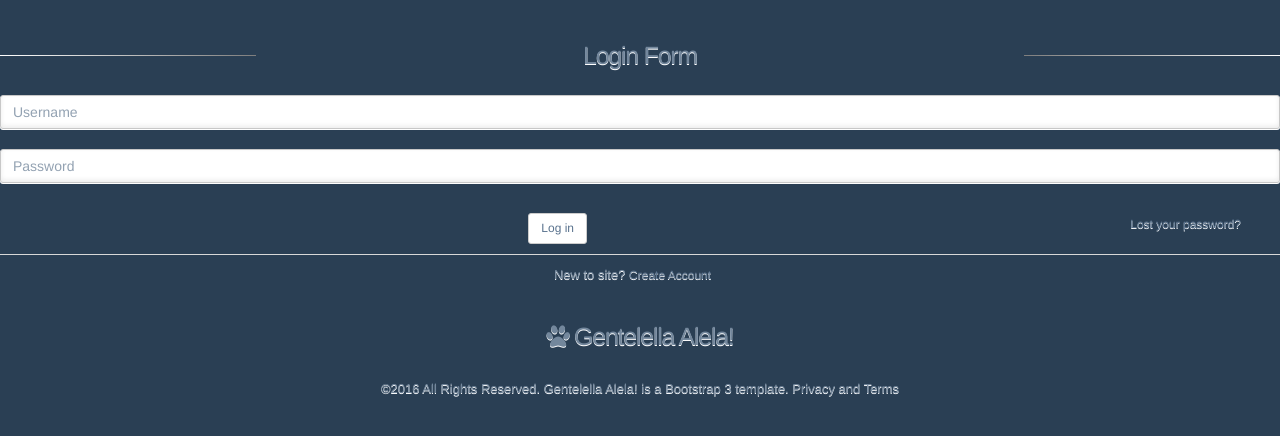
After one commit to ad1cted/Bheterin, a Django app: template bheterin/panel/templates/login.html in a window 1280 px wide. The commit adds this page. Shown: the top 436 px of the page. Run offline with Django 3.2, Linux system fonts and the light colour scheme; the template is opened without the code that fills it, so the values that code supplies are empty; parts of the project's set-up code (start-up, migrations or seed data) failed here and were passed over; some libraries are stand-ins or nearby versions.

Commit message:
Agregando login

```diff
--- a/bheterin/panel/templates/base.html
+++ b/bheterin/panel/templates/base.html
@@ -99,7 +99,8 @@
 
 
                     </div>
-                                  </div>
+
+                </div>
             </div>
 
             <!-- top navigation -->
--- /dev/null
+++ b/bheterin/panel/templates/login.html
@@ -0,0 +1,122 @@
+{% load static %}
+<!DOCTYPE html>
+<html lang="en">
+  <head>
+    <meta http-equiv="Content-Type" content="text/html; charset=UTF-8">
+     <!-- Meta, title, CSS, favicons, etc. -->
+     <meta charset="utf-8">
+     <meta http-equiv="X-UA-Compatible" content="IE=edge">
+     <meta name="viewport" content="width=device-width, initial-scale=1">
+
+    <title> Bheterin </title>
+
+    <!-- Bootstrap core CSS -->
+
+    <link href="{% static 'css/bootstrap.min.css' %}" rel="stylesheet">
+
+    <link href="{% static 'fonts/css/font-awesome.min.css' %}" rel="stylesheet">
+    <link href="{% static 'css/animate.min.css' %}" rel="stylesheet">
+
+    <!-- Custom styling plus plugins -->
+    <link href="{% static 'css/custom.css' %}" rel="stylesheet">
+    <link rel="stylesheet" type="text/css" href="{% static 'css/maps/jquery-jvectormap-2.0.1.css' %}" />
+    <link href="{% static 'css/icheck/flat/green.css' %}" rel="stylesheet" />
+    <link href="{% static 'css/floatexamples.css' %}" rel="stylesheet" type="text/css" />
+
+    <script src="{% static 'js/jquery.min.js' %}"></script>
+    <script src="{% static 'js/nprogress.js' %}"></script>
+    <script>
+        NProgress.start();
+    </script>
+
+    <!--[if lt IE 9]>
+        <script src="../assets/js/ie8-responsive-file-warning.js"></script>
+        <![endif]-->
+
+    <!-- HTML5 shim and Respond.js for IE8 support of HTML5 elements and media queries -->
+    <!--[if lt IE 9]>
+          <script src="https://oss.maxcdn.com/html5shiv/3.7.2/html5shiv.min.js"></script>
+          <script src="https://oss.maxcdn.com/respond/1.4.2/respond.min.js"></script>
+        <![endif]-->
+
+  </head>
+
+  <body class="login">
+    <div>
+      <a class="hiddenanchor" id="signup"></a>
+      <a class="hiddenanchor" id="signin"></a>
+
+      <div class="login_wrapper">
+        <div class="animate form login_form">
+          <section class="login_content">
+            <form>
+              <h1>Login Form</h1>
+              <div>
+                <input type="text" class="form-control" placeholder="Username" required="" />
+              </div>
+              <div>
+                <input type="password" class="form-control" placeholder="Password" required="" />
+              </div>
+              <div>
+                <a class="btn btn-default submit" href="index.html">Log in</a>
+                <a class="reset_pass" href="#">Lost your password?</a>
+              </div>
+
+              <div class="clearfix"></div>
+
+              <div class="separator">
+                <p class="change_link">New to site?
+                  <a href="#signup" class="to_register"> Create Account </a>
+                </p>
+
+                <div class="clearfix"></div>
+                <br />
+
+                <div>
+                  <h1><i class="fa fa-paw"></i> Gentelella Alela!</h1>
+                  <p>©2016 All Rights Reserved. Gentelella Alela! is a Bootstrap 3 template. Privacy and Terms</p>
+                </div>
+              </div>
+            </form>
+          </section>
+        </div>
+
+        <div id="register" class="animate form registration_form">
+          <section class="login_content">
+            <form>
+              <h1>Create Account</h1>
+              <div>
+                <input type="text" class="form-control" placeholder="Username" required="" />
+              </div>
+              <div>
+                <input type="email" class="form-control" placeholder="Email" required="" />
+              </div>
+              <div>
+                <input type="password" class="form-control" placeholder="Password" required="" />
+              </div>
+              <div>
+                <a class="btn btn-default submit" href="index.html">Submit</a>
+              </div>
+
+              <div class="clearfix"></div>
+
+              <div class="separator">
+                <p class="change_link">Already a member ?
+                  <a href="#signin" class="to_register"> Log in </a>
+                </p>
+
+                <div class="clearfix"></div>
+                <br />
+
+                <div>
+                  <h1><i class="fa fa-paw"></i> Gentelella Alela!</h1>
+                  <p>©2016 All Rights Reserved. Gentelella Alela! is a Bootstrap 3 template. Privacy and Terms</p>
+                </div>
+              </div>
+            </form>
+          </section>
+        </div>
+      </div>
+    </div>
+  </body>
+</html>
--- a/bheterin/panel/views.py
+++ b/bheterin/panel/views.py
@@ -5,5 +5,5 @@ from django.template import loader
 # Create your views here.
 
 def index(request):
-    template = loader.get_template("index.html")
+    template = loader.get_template("login.html")
     return HttpResponse(template.render(request))
```
